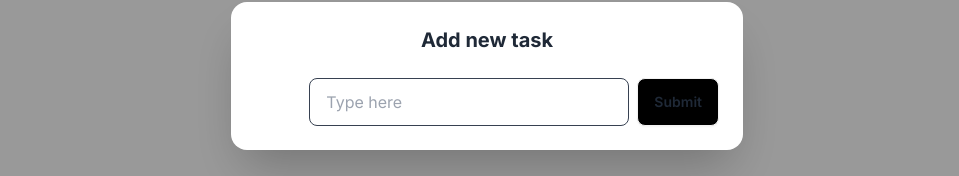
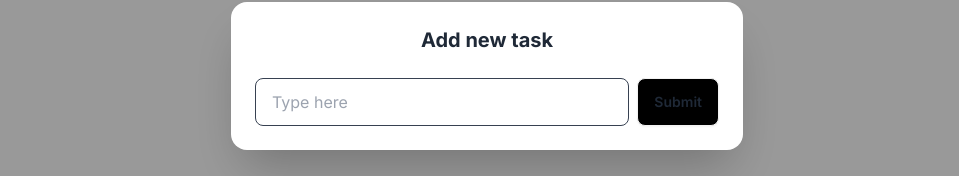
Before and after one commit to justvelio/todo-app, a Next.js app in the folder todo-app/: page / in a window 1280 px wide. Both pictures are taken after a click on the button "NEW TASK". Shown: the part 324-500 px from the top of the page, without its empty margins (153-1112 px from the left). Built offline with nearby package versions, Linux system fonts and the light colour scheme; data requests are answered from the project's data file.

Commit message:
empty input in the modal after submitting

```diff
--- a/todo-app/app/Components/AddTask.tsx
+++ b/todo-app/app/Components/AddTask.tsx
@@ -10,6 +10,7 @@ export default function AddTask() {
 
   const handleSubmitTodo: FormEventHandler<HTMLFormElement> = (e) => {
     e.preventDefault();
+    setTaskValue('');
   };
 
   return (
@@ -29,7 +30,7 @@ export default function AddTask() {
               onChange={(e) => setTaskValue(e.target.value)}
               type="text"
               placeholder="Type here"
-              className="input w-full max-w-xs  border-gray-700"
+              className="input w-full max-w-xl  border-gray-700"
             />
             <button className="btn bg-black" type="submit">
               Submit
```
